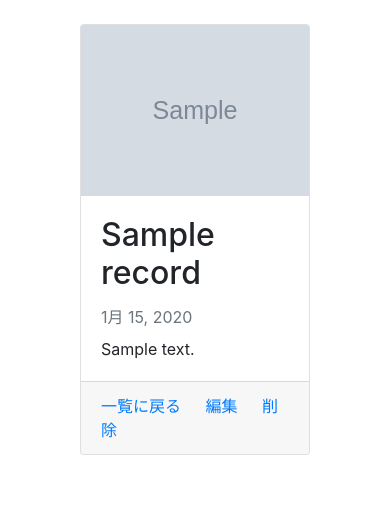
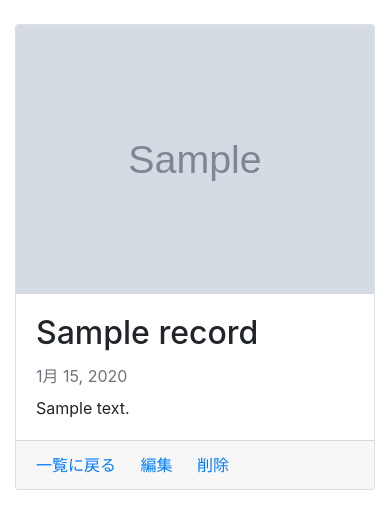
Before and after one commit to fuku710/currecord, a Django app: page /records/1/ in a window 390 px wide. Shown: the top 529 px of the page. Run offline with Django 3.2, Linux system fonts and the light colour scheme; tables that the repository leaves empty hold one stand-in row (values such as "Sample post"); grey boxes marked "Sample" are stand-in pictures; some libraries are stand-ins or nearby versions.

Commit message:
Fix detail col

```diff
--- a/records/templates/records/record_detail.html
+++ b/records/templates/records/record_detail.html
@@ -3,7 +3,7 @@
 {% block content %}
 <div class="container">
     <div class="row justify-content-center">
-        <div class="col-8 mt-4">
+        <div class="col-md-8 mt-4">
             <div class="card">
                 {% if object.image %}
                     <img class="card-img-top img-fluid" src="{{ object.image.url }}"/>
```
